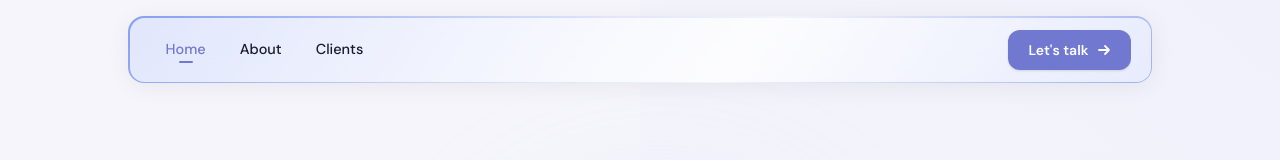
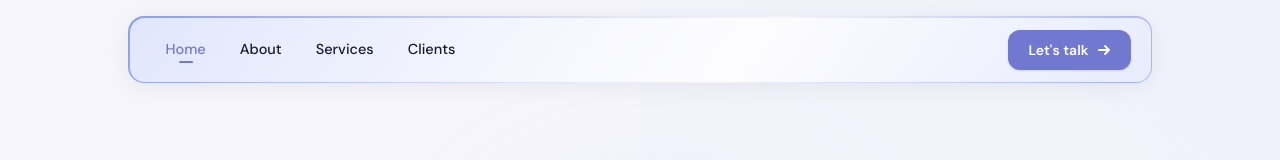
Before and after one commit to NihalSingh2307M/technocratblues, a React (Vite) app: page / in a window 1280 px wide. Shown: the top 160 px of the page. Built offline with nearby package versions, Linux system fonts and the light colour scheme; no server answers.

Commit message:
Home About Services Client

```diff
--- a/src/components/layout/Navbar.jsx
+++ b/src/components/layout/Navbar.jsx
@@ -4,9 +4,10 @@ import { ScrollTrigger } from 'gsap/ScrollTrigger';
 gsap.registerPlugin(ScrollTrigger);
 
 const LINKS = [
-    { label: 'Home',    href: '#home'    },
-    { label: 'About',   href: '#about'   },
-    { label: 'Clients', href: '#clients' },
+    { label: 'Home',     href: '#home'     },
+    { label: 'About',    href: '#about'    },
+    { label: 'Services', href: '#services' },
+    { label: 'Clients',  href: '#clients'  },
 ];
 
 function scrollTo(href) {
--- a/src/components/sections/AboutSection.jsx
+++ b/src/components/sections/AboutSection.jsx
@@ -132,7 +132,7 @@ export default function AboutSection() {
                 </div>
 
                 {/* ── What We Offer ── */}
-                <div className="mt-20">
+                <div id="services" className="mt-20">
                     <div className="flex items-center gap-2.5 mb-2">
                         <span className="w-2 h-2 rounded-full bg-brand" />
                         <p className="text-xs font-semibold text-brand tracking-widest uppercase">What We Offer</p>
```
